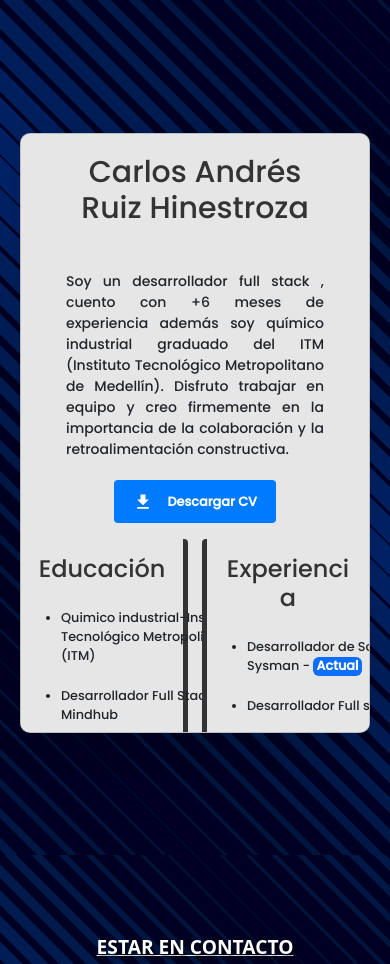
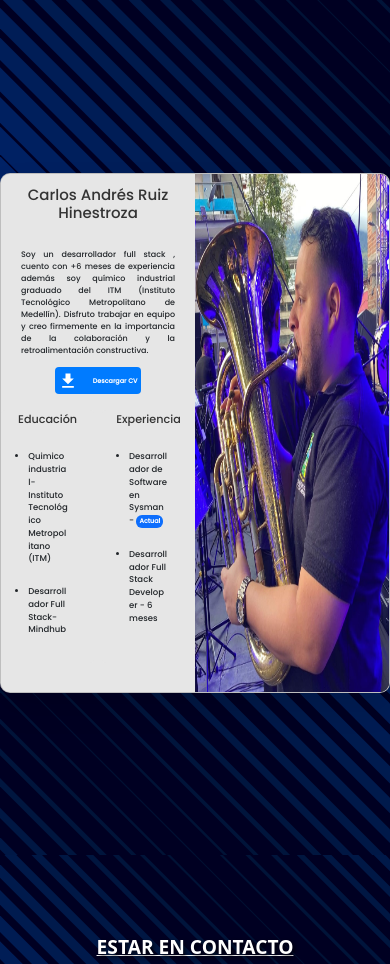
Before and after one commit to carlosandresgoo/Portafolio, an Angular app: page / in a window 390 px wide. Shown: the part 3860-4824 px from the top of the page. Built offline with nearby package versions, Linux system fonts and the light colour scheme.

Commit message:
Avances response

```diff
--- a/src/app/components/sobre-mi/sobre-mi.component.css
+++ b/src/app/components/sobre-mi/sobre-mi.component.css
@@ -182,23 +182,90 @@ span{
 ul li {
   width: 210px;
   margin-bottom: 20px;
+}
+
+
+@media (min-width: 320px) and (max-width: 767px) {
+
+  .form .left-side .top-div h2 {
+    font-size: 15px;
+    margin-bottom: 5px;
+    font-weight: 8000;
+
+  }
+  .form .left-side .medium-div p {
+    font-size:8px;
+}
+.form .left-side .medium-div {
+  display: flex;
+  justify-content: center;
+  align-items: start;
+  flex-direction: column;
+  position: relative;
+  padding: 10px 20px;
+  }
+  .form .left-side .top-div {
+    display: flex;
+    justify-content: space-between;
+    align-items: center;
+    padding: 12px 20px;
+    position: relative;
+}
+.btn-descargar {
+  display: inline-flex;
+  align-items: center;
+  background-color: #007bff;
+  color: #fff;
+  padding: 0;
+  border-radius: 0.25rem;
+  text-decoration: none;
+  transition: background-color 0.3s ease;
+}
+  ul li {
+    width: 40px;
+    font-size: 8.5px;
+    border-right: none;
+  }
+  h2 {
+    font-size: .7rem;
+  }
+  .col-md-6 {
+    width: 48%;
+    padding: .2rem;
+    background-color:rgb(230, 230, 230);
+    border-radius: 0.25rem;
+    border-right: none;
+    border-left: none;
+  }
+  span{
+    padding: .2rem;
+    font-size: .4rem;
+  }
+  .container .card {
+    height: 520px;
+    width: 1000px;
+}
+
 
 }
 
+@media (min-width: 768px) and (max-width: 1023px){
 
-
-
-@media (max-width:750px) {
     .container .card {
-        max-width: 350px;
-
+        max-width: 100%;
+    }
+    h2 {
+      font-size: 1rem;
+    }
+    p {
+      font-size: .2rem;
+    }
+    .col-md-6 {
+      width: 49%;
+      padding: .2rem;
+    }
+    ul li {
+      width: 150px;
     }
 
-    .container .card .right-side {
-        display: none;
-    }
-
-    .container .card .left-side {
-        width: 100%;
-    }
 }
--- a/src/app/components/sobre-mi/sobre-mi.component.html
+++ b/src/app/components/sobre-mi/sobre-mi.component.html
@@ -35,7 +35,7 @@
               <h2 class="text-center">Experiencia</h2>
               <ul class="m-4">
                 <li>Desarrollador de Software en Sysman - <span class="badge text-bg-primary">Actual</span></li>
-                <li>Desarrollador Full stack</li>
+                <li>Desarrollador Full Stack Developer - 6 meses</li>
               </ul>
             </div>
           </div>
```
